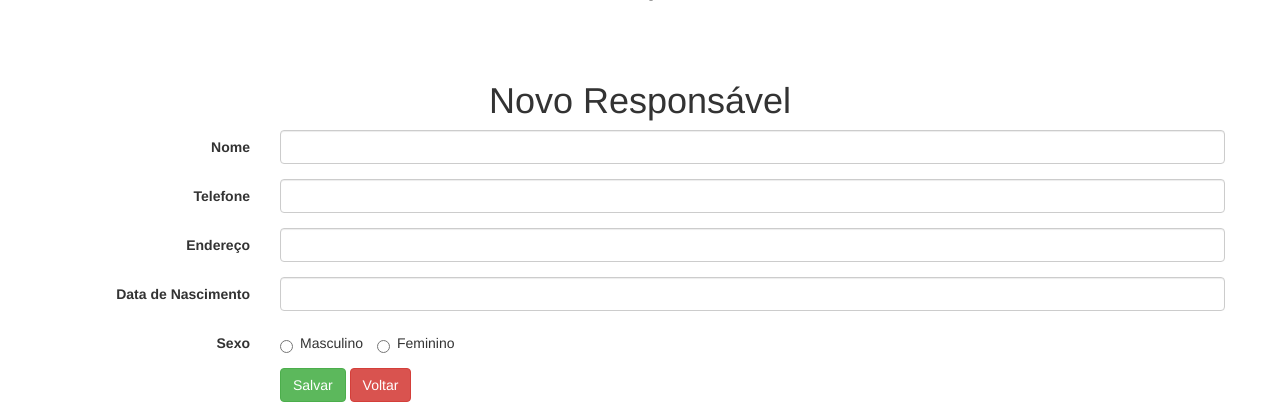
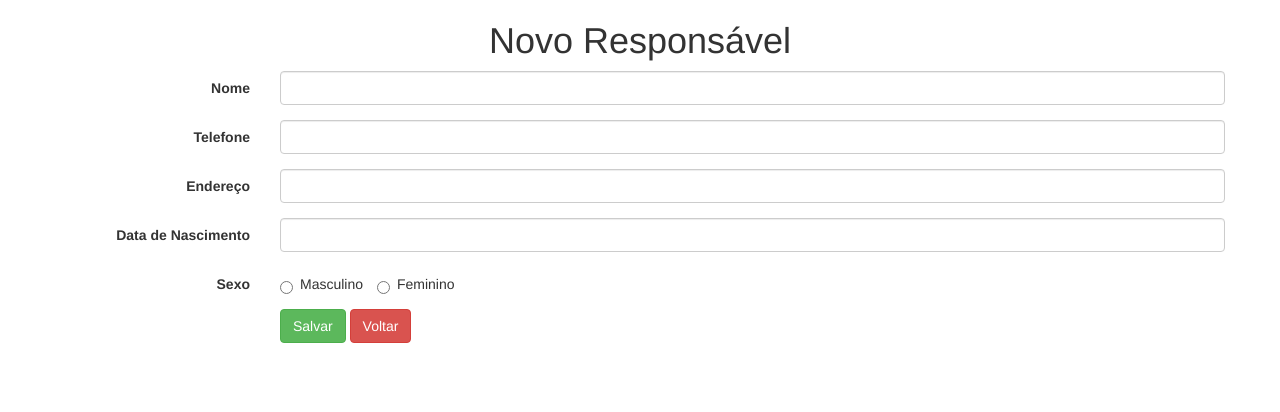
Before and after one commit to dougs007/Atividades-PHP, a PHP site: page /formulario.php in a window 1280 px wide. Shown: the part 59-471 px from the top of the page. Run offline with PHP 8.4, Linux system fonts and the light colour scheme; data that the repository does not hold is empty.

Commit message:
[ FIX ] Correção de Responsável
Correção lógica na hora de alterar algum registo e na hora de criar um novo

```diff
--- a/ProjetoFinal-Web1/responsavel/formulario.php
+++ b/ProjetoFinal-Web1/responsavel/formulario.php
@@ -9,15 +9,15 @@ if (!empty($_GET['id_responsavel'])) {
     $responsavel->carregarPorId($_GET['id_responsavel']);
 }
 
+include_once '../cabecalho.php';
+
 if (!empty($_GET)) {
     echo "<h1 class='text-center'>Atualizar Responsável</h1>";
 } else
     echo "<h1 class='text-center'>Novo Responsável</h1>";
 
-include_once '../cabecalho.php';
 ?>
 
-    <h1 class="text-center">Novo Responsável</h1>
     <div class="container">
 
         <form class="form-horizontal" action="processamento.php?acao=salvar" method="post">
```
